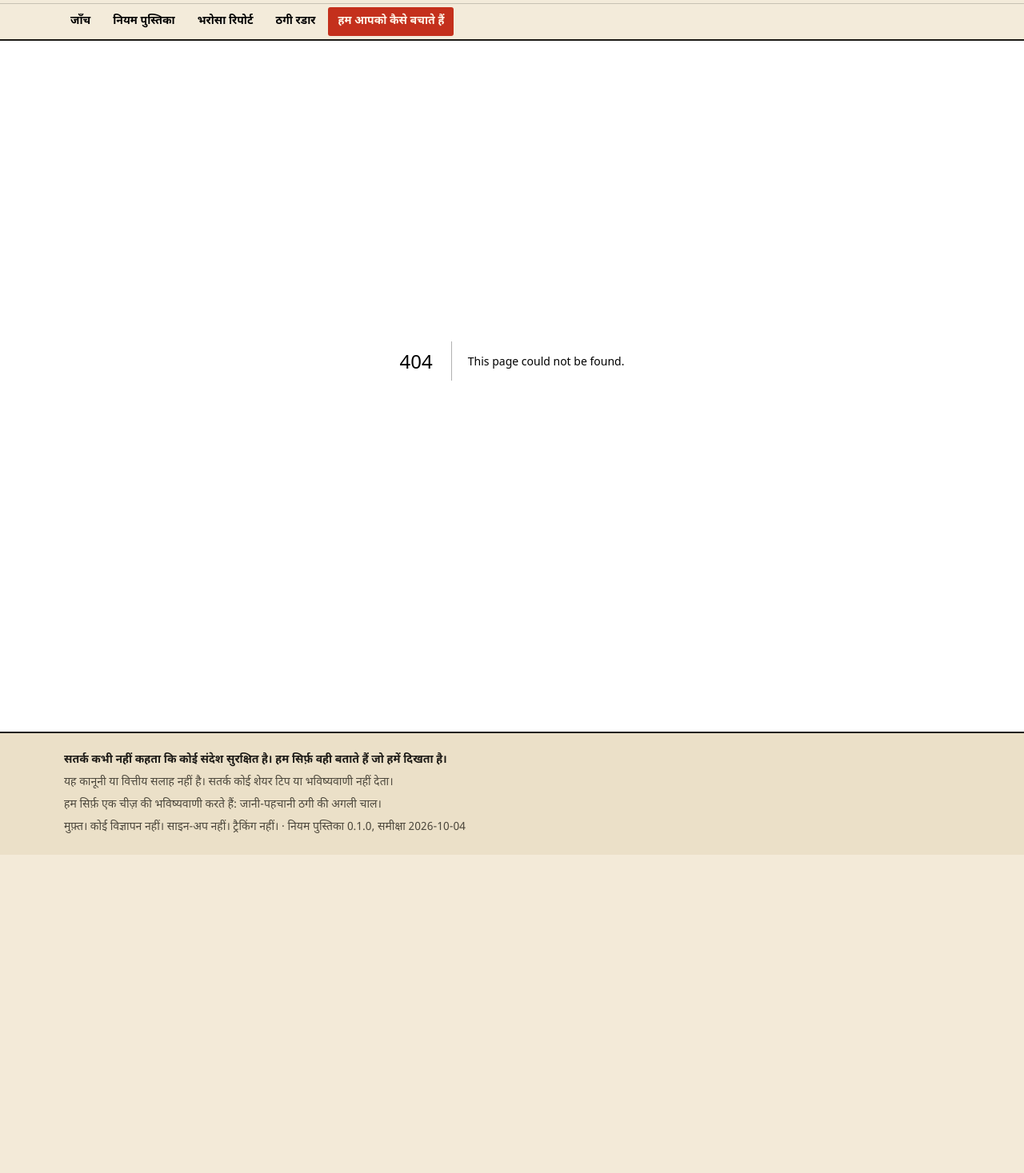
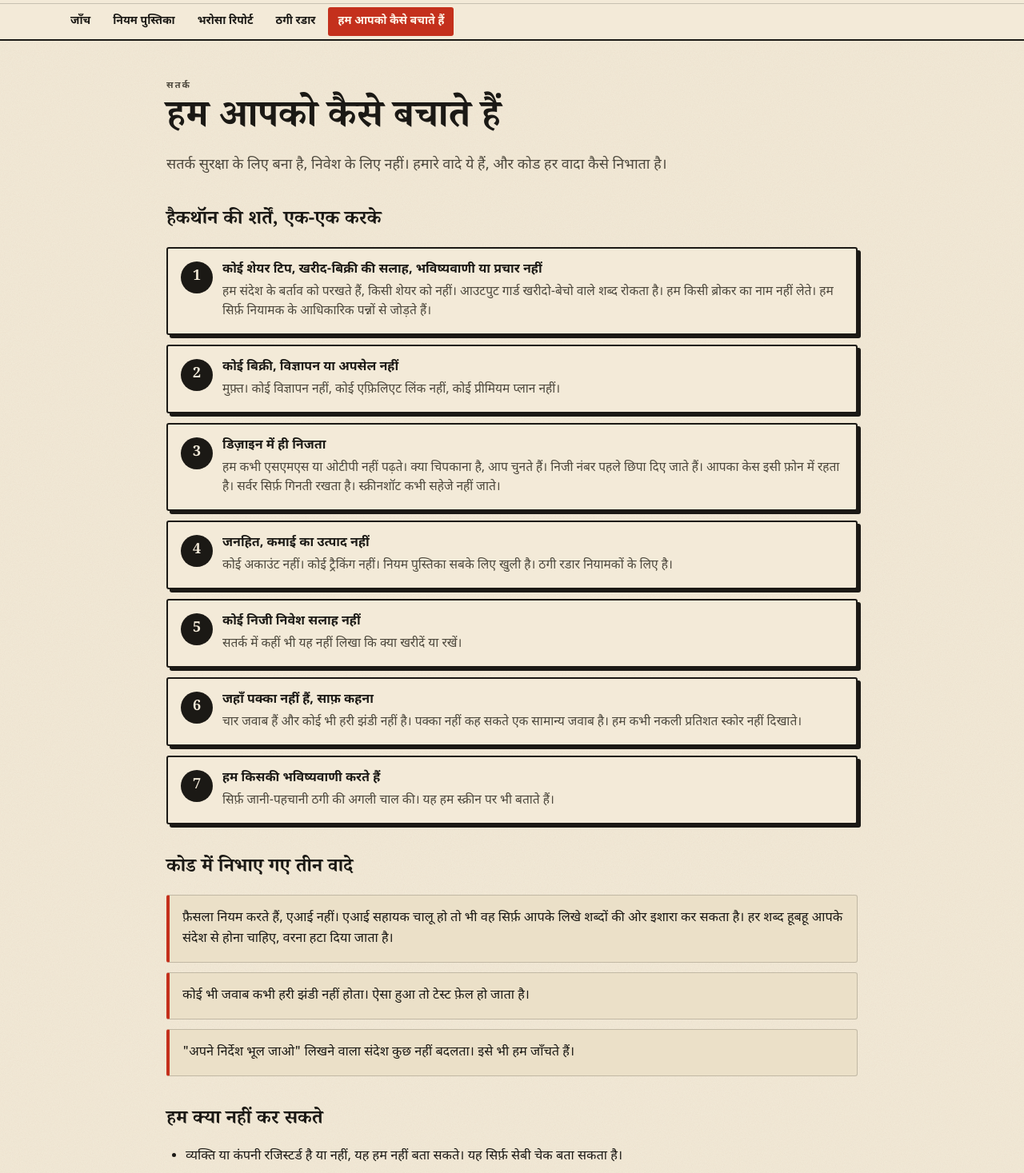
Before and after one commit to Cray749/Sangyan-Hackathon_Satark, a Next.js app: page /about in a window 1280 px wide. Before the commit this address had no page. Shown: the part 60-1527 px from the top of the page at 80% size. Before the commit the page ends 1129 px from the top, so only its background shows below. Built offline with nearby package versions, Linux system fonts and the light colour scheme.

Commit message:
feat: add the how-we-protect-you page

```diff
--- /dev/null
+++ b/app/about/page.tsx
@@ -0,0 +1,52 @@
+"use client";
+
+import { useLang } from "@/lib/lang";
+
+// The guardrails page. Judges and families can read, in plain words, what Satark will
+// never do and how the code keeps that promise.
+
+export default function AboutPage() {
+  const { t } = useLang();
+  const a = t.about;
+
+  return (
+    <div className="mx-auto max-w-4xl px-4 py-8 sm:py-12">
+      <p className="kicker">{t.appName}</p>
+      <h1 className="serif mt-1 text-4xl font-black leading-tight sm:text-5xl">{a.title}</h1>
+      <p className="mt-3 max-w-2xl text-lg text-ink-2">{a.intro}</p>
+
+      <h2 className="serif mt-10 text-2xl font-black">{a.rowsTitle}</h2>
+      <ol className="mt-4 space-y-3">
+        {a.rows.map((row, i) => (
+          <li key={row.rule} className="notice grid gap-3 p-4 sm:grid-cols-[2.5rem_1fr]">
+            <span className="serif grid h-10 w-10 place-items-center rounded-full bg-ink text-lg font-black text-paper">
+              {i + 1}
+            </span>
+            <div>
+              <p className="font-extrabold leading-snug">{row.rule}</p>
+              <p className="mt-1 text-[0.97rem] text-ink-2">{row.how}</p>
+            </div>
+          </li>
+        ))}
+      </ol>
+
+      <h2 className="serif mt-10 text-2xl font-black">{a.promisesTitle}</h2>
+      <ul className="mt-4 space-y-3">
+        {a.promises.map((p) => (
+          <li key={p} className="notice-soft border-l-4 !border-l-stamp p-4 text-[1.02rem]">
+            {p}
+          </li>
+        ))}
+      </ul>
+
+      <h2 className="serif mt-10 text-2xl font-black">{a.limitsTitle}</h2>
+      <ul className="mt-4 list-disc space-y-2 pl-6 text-[1.02rem]">
+        {a.limits.map((l) => (
+          <li key={l}>{l}</li>
+        ))}
+      </ul>
+
+      <p className="mt-10 border-t-2 border-dashed border-ink/30 pt-4 text-sm font-bold text-ink-2">{t.ui.neverSafe}</p>
+    </div>
+  );
+}
```
